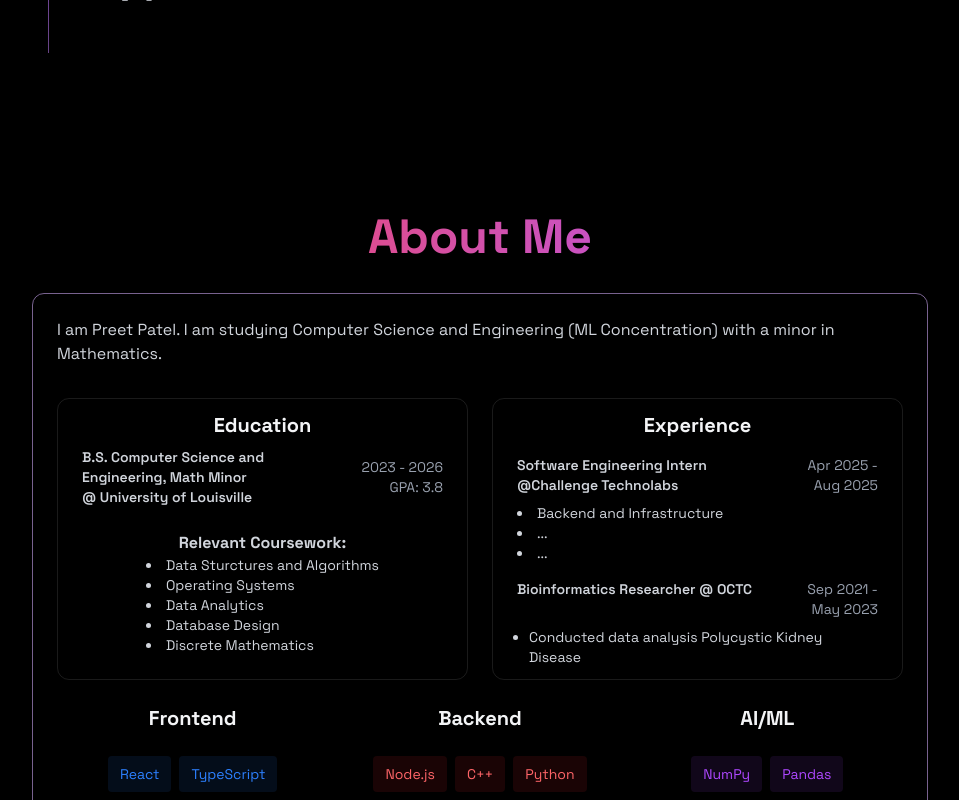
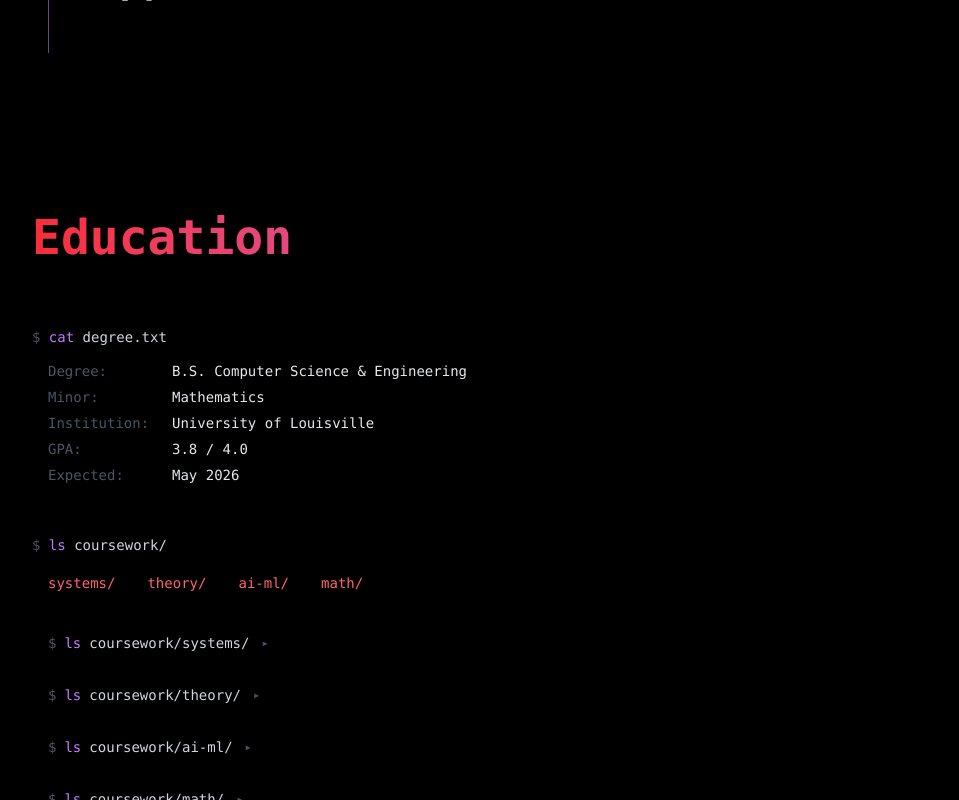
Before and after one commit to pr33tpatel/preet-dev, a React (Vite) app: page / in a window 1280 px wide. Shown: the part 2000-2800 px from the top of the page, without its empty margins (160-1119 px from the left). Built offline with nearby package versions, Linux system fonts and the light colour scheme.

Commit message:
feat: added the `Education` section

```diff
--- a/src/App.jsx
+++ b/src/App.jsx
@@ -8,6 +8,7 @@
 import { About } from "./components/sections/About";
 import { Experience } from "./components/sections/Experience";
 import { Projects } from "./components/sections/Projects";
+import { Education } from "./components/sections/Education";
 function App() {
   const [isLoaded, setIsLoaded] = useState(false);
   const [menuOpen, setMenuOpen] = useState(false);
@@ -22,6 +23,7 @@
         <MobileMenu menuOpen={menuOpen} setMenuOpen={setMenuOpen} />
         <Home />
         <Experience />
+        <Education />
         <About />
         <Projects />
       </div>
--- a/src/components/SectionWheel.jsx
+++ b/src/components/SectionWheel.jsx
@@ -3,6 +3,8 @@
 const SECTIONS = [
   { label: "Home", id: "home" },
   { label: "Experience", id: "experience" },
+  { label: "Education", id: "education" },
+
   { label: "About", id: "about" },
   { label: "Projects", id: "projects" },
   { label: "Contact", id: "contact" },
--- /dev/null
+++ b/src/components/sections/Education.jsx
@@ -0,0 +1,185 @@
+import { useEffect, useRef, useState } from "react";
+
+const DEGREE_LINES = [
+  { key: "Degree", value: "B.S. Computer Science & Engineering" },
+  { key: "Minor", value: "Mathematics" },
+  { key: "Institution", value: "University of Louisville" },
+  { key: "GPA", value: "3.8 / 4.0" },
+  { key: "Expected", value: "May 2026" },
+];
+
+const COURSEWORK = {
+  "systems/": [
+    "Operating Systems",
+    "Database Design",
+    "Computer Networks", // placeholder
+    "Computer Architecture", // placeholder
+  ],
+  "theory/": [
+    "Data Structures & Algorithms",
+    "Combinatorial Optimization & Modern Heuristics",
+    "Discrete Mathematics",
+    "Automata & Formal Languages", // placeholder
+    "Analysis of Algorithms", // placeholder
+  ],
+  "ai-ml/": [
+    "Data Analytics",
+    "Machine Learning", // placeholder
+    "Natural Language Processing", // placeholder
+    "Artifical Intelligence",
+  ],
+  "math/": [
+    "Calculus I–III", // placeholder
+    "Linear Algebra", // placeholder
+    "Probability & Statistics", // placeholder
+    "Differential Equations", // placeholder
+  ],
+};
+
+const DIRS = Object.keys(COURSEWORK);
+
+// Staggered reveal hook
+const useReveal = (ref) => {
+  const [visible, setVisible] = useState(false);
+  useEffect(() => {
+    const obs = new IntersectionObserver(
+      ([entry]) => {
+        if (entry.isIntersecting) {
+          setVisible(true);
+          obs.disconnect();
+        }
+      },
+      { threshold: 0.1 },
+    );
+    if (ref.current) obs.observe(ref.current);
+    return () => obs.disconnect();
+  }, [ref]);
+  return visible;
+};
+
+const TerminalLine = ({ children, delay = 0, visible, className = "" }) => (
+  <div
+    className={`font-mono transition-all duration-500 ease-out ${className}`}
+    style={{
+      opacity: visible ? 1 : 0,
+      transform: visible ? "translateY(0)" : "translateY(6px)",
+      transitionDelay: `${delay}ms`,
+    }}
+  >
+    {children}
+  </div>
+);
+
+export const Education = () => {
+  const ref = useRef(null);
+  const visible = useReveal(ref);
+  const [openDirs, setOpenDirs] = useState({});
+
+  const toggleDir = (dir) => setOpenDirs((prev) => ({ ...prev, [dir]: !prev[dir] }));
+
+  return (
+    <section id="education" className="px-4 py-20" ref={ref}>
+      <div className="mx-auto max-w-4xl">
+        {/* Section heading */}
+        <TerminalLine visible={visible} delay={0}>
+          <h2 className="mb-16 bg-gradient-to-r from-red-500 to-purple-500 bg-clip-text text-5xl font-bold text-transparent">
+            Education
+          </h2>
+        </TerminalLine>
+
+        {/* cat degree.txt */}
+        <TerminalLine visible={visible} delay={80} className="mb-3">
+          <span className="text-sm text-gray-600">$ </span>
+          <span className="text-sm text-purple-400">cat</span>
+          <span className="text-sm text-gray-300"> degree.txt</span>
+        </TerminalLine>
+
+        <div className="mb-12 space-y-1.5 pl-4">
+          {DEGREE_LINES.map((line, i) => (
+            <TerminalLine key={line.key} visible={visible} delay={140 + i * 60}>
+              <div className="flex gap-3 text-sm">
+                <span className="w-28 shrink-0 text-gray-600">{line.key}:</span>
+                <span className="text-gray-200">{line.value}</span>
+              </div>
+            </TerminalLine>
+          ))}
+        </div>
+
+        {/* ls coursework/ */}
+        <TerminalLine visible={visible} delay={500} className="mb-4">
+          <span className="text-sm text-gray-600">$ </span>
+          <span className="text-sm text-purple-400">ls</span>
+          <span className="text-sm text-gray-300"> coursework/</span>
+        </TerminalLine>
+
+        {/* Directory row */}
+        <TerminalLine visible={visible} delay={580} className="mb-10 pl-4">
+          <div className="flex flex-wrap gap-x-8 gap-y-1 text-sm">
+            {DIRS.map((dir) => (
+              <span key={dir} className="text-red-400">
+                {dir}
+              </span>
+            ))}
+          </div>
+        </TerminalLine>
+
+        {/* ls coursework/<dir>/ — expandable */}
+        <div className="space-y-6 pl-4">
+          {DIRS.map((dir, di) => (
+            <TerminalLine key={dir} visible={visible} delay={660 + di * 80}>
+              {/* Command line — clickable */}
+              <button
+                onClick={() => toggleDir(dir)}
+                className="group mb-2 flex w-full cursor-pointer items-center gap-2 text-left text-sm"
+              >
+                <span className="text-gray-600">$ </span>
+                <span className="text-purple-400">ls</span>
+                <span className="text-gray-300"> coursework/{dir}</span>
+                <span
+                  className="ml-1 text-xs text-gray-600 transition-transform duration-200"
+                  style={{
+                    display: "inline-block",
+                    transform: openDirs[dir] ? "rotate(90deg)" : "rotate(0deg)",
+                  }}
+                >
+                  ▸
+                </span>
+                <span className="ml-1 text-xs text-gray-700 opacity-0 transition-opacity group-hover:opacity-100">
+                  {openDirs[dir] ? "collapse" : "expand"}
+                </span>
+              </button>
+
+              {/* Course list */}
+              <div
+                style={{
+                  maxHeight: openDirs[dir] ? "400px" : "0px",
+                  overflow: "hidden",
+                  transition: "max-height 350ms cubic-bezier(0.16, 1, 0.3, 1)",
+                }}
+              >
+                <div className="flex flex-wrap gap-x-10 gap-y-1 pb-2 pl-4">
+                  {COURSEWORK[dir].map((course) => (
+                    <span key={course} className="font-mono text-sm text-gray-400">
+                      {course
+                        .toLowerCase()
+                        .replace(/\s+/g, "-")
+                        .replace(/[&]/g, "and")
+                        .replace(/[–—]/g, "-")
+                        .replace(/[^a-z0-9-]/g, "")}
+                    </span>
+                  ))}
+                </div>
+              </div>
+            </TerminalLine>
+          ))}
+        </div>
+
+        {/* Trailing cursor */}
+        <TerminalLine visible={visible} delay={980} className="mt-10">
+          <span className="text-sm text-gray-600">$ </span>
+          <span className="animate-pulse text-sm text-gray-400">▌</span>
+        </TerminalLine>
+      </div>
+    </section>
+  );
+};
```
